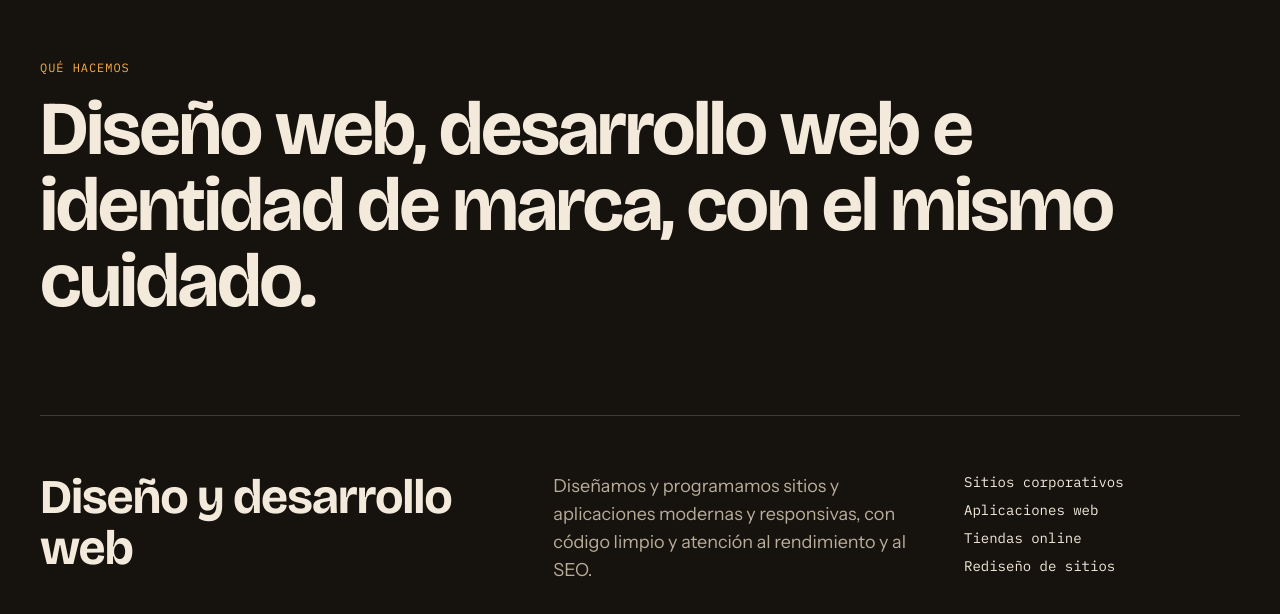
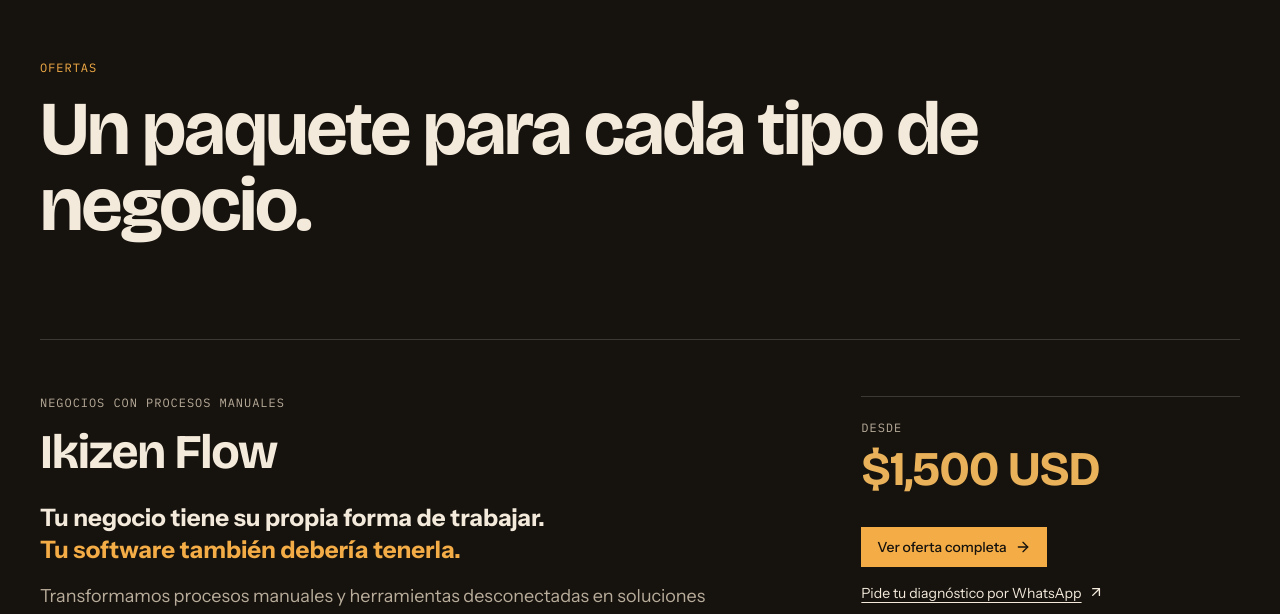
Before and after one commit to Ikizen-Agency/landing-page-ikizen, a Next.js app: page / in a window 1280 px wide. Shown: the part 2171-2785 px from the top of the page. Built offline with nearby package versions, Linux system fonts and the light colour scheme; no server answers.

Commit message:
feat(offers): show offer cards on the home page in place of the services
One card per offer from offers.ts, with its client type, promise, from price, a link to its page and a booking CTA. Navigation points at #offers and offer CTAs send the offer slug with their clicks.

```diff
--- a/odd/tasks/offers.md
+++ b/odd/tasks/offers.md
@@ -47,7 +47,7 @@ A package aimed at one client type, with its process, price, payment terms and s
 
 - [x] T1 Project links to production URLs. Route: inline (one data file). Commit: `feat(portfolio): link projects to their production apps`. Checks: tsc and lint passed.
 - [x] T2 Offer data model, offer pages, routes, sitemap, metadata and redirects from the service pages. Route: delegated (2+ non-trivial files). Commit: `feat(offers): add offer pages from a single data source and retire the service pages`. Checks: tsc and lint passed; build prerendered `/offers/ikizen-flow` and `/en/offers/ikizen-flow` (SSG). About 675 added and 655 removed lines: most of the removal is the two service pages' copy, most of the addition is the bilingual offer copy, which cannot be split without leaving an offer page half written. The footer column already lists offers here, because removing the service routes would otherwise leave it broken; the home Services blocks lose their links until T3 replaces them.
-- [ ] T3 Home offer cards replace the Services section; nav, footer and structured data follow the offers. Route: delegated (2+ non-trivial files).
+- [x] T3 Home offer cards replace the Services section; nav, footer and structured data follow the offers. Route: delegated (2+ non-trivial files). Commit: `feat(offers): show offer cards on the home page in place of the services`. Checks: tsc and lint passed. The section anchor is `#offers`, with an empty `#services` target kept so old links still land on it; nav and mobile menu read "Ofertas"/"Offers". Offer CTAs track `offer_card` and `offer_page` locations with the offer slug. Structured data needed no change: only the removed service pages described services.
 - [ ] T4 Regional pricing: middleware, region cookie and client price. Route: delegated (2+ non-trivial files).
 - [ ] T5 Deploy to production and smoke check.
 
--- a/src/components/booking/BookingLink.tsx
+++ b/src/components/booking/BookingLink.tsx
@@ -7,6 +7,8 @@ type BookingLinkProps = {
   dict: Pick<Dictionary, "booking" | "whatsappUrl">;
   location: TrackLocation;
   className: string;
+  /** The slug of the offer this CTA belongs to, sent with the click. */
+  offer?: string;
   /** Replaces the booking label, for a CTA tied to one offer. */
   label?: string;
   /** Replaces the WhatsApp label where the full one does not fit. */
@@ -14,12 +16,12 @@ type BookingLinkProps = {
 };
 
 /** Every booking CTA: the hosted Cal.com page, or WhatsApp until `BOOKING_URL` is set. */
-export function BookingLink({ dict, location, className, label, fallbackLabel }: BookingLinkProps) {
+export function BookingLink({ dict, location, className, offer, label, fallbackLabel }: BookingLinkProps) {
   const { booking, whatsappUrl } = dict;
   const text = BOOKING_URL ? (label ?? booking.cta) : (fallbackLabel ?? booking.fallbackCta);
   const tracking = BOOKING_URL
-    ? trackAttrs("book_cta_click", { location })
-    : trackAttrs("whatsapp_click", { location });
+    ? trackAttrs("book_cta_click", { location, offer })
+    : trackAttrs("whatsapp_click", { location, offer });
 
   return (
     <a href={BOOKING_URL ?? whatsappUrl} target="_blank" rel="noopener noreferrer" {...tracking} className={className}>
--- a/src/components/landing/HomePage.tsx
+++ b/src/components/landing/HomePage.tsx
@@ -2,9 +2,9 @@ import { Closing } from "@/components/landing/Closing";
 import { Footer } from "@/components/landing/Footer";
 import { Hero } from "@/components/landing/Hero";
 import Navbar from "@/components/landing/Navbar";
+import { Offers } from "@/components/landing/Offers";
 import { Process } from "@/components/landing/Process";
 import { Projects } from "@/components/landing/Projects";
-import { Services } from "@/components/landing/Services";
 import { getDictionary, type Locale } from "@/i18n";
 
 export function HomePage({ locale }: { locale: Locale }) {
@@ -15,7 +15,7 @@ export function HomePage({ locale }: { locale: Locale }) {
       <Navbar locale={locale} />
       <main id="main" tabIndex={-1} className="focus:outline-none">
         <Hero dict={dict} />
-        <Services services={dict.services} />
+        <Offers dict={dict} />
         <Projects projects={dict.projects} />
         <Process process={dict.process} />
         <Closing dict={dict} />
--- /dev/null
+++ b/src/components/landing/Offers.tsx
@@ -0,0 +1,66 @@
+import Link from "next/link";
+import { ArrowRight } from "lucide-react";
+import { BookingLink } from "@/components/booking/BookingLink";
+import { OfferPrice } from "@/components/offers/OfferPrice";
+import { buttonVariants } from "@/components/ui/button";
+import type { Dictionary } from "@/i18n";
+import type { OfferCard as OfferCardData } from "@/i18n/types";
+
+type OffersProps = { dict: Pick<Dictionary, "offers" | "booking" | "whatsappUrl"> };
+
+/** `wide` lays a lone offer out as one editorial row; with more, each card stacks in a grid cell. */
+function OfferCard({ card, dict, wide }: OffersProps & { card: OfferCardData; wide: boolean }) {
+  return (
+    <article className={wide ? "grid gap-10 border-y py-10 lg:grid-cols-12 lg:gap-8 lg:py-14" : "flex flex-col gap-10 border-y py-10"}>
+      <div className={wide ? "lg:col-span-7" : undefined}>
+        <p className="font-mono text-label uppercase text-paper-dim">{card.clientType}</p>
+        <h3 className="mt-4 text-display-md font-bold">{card.name}</h3>
+        <p className="mt-6 text-balance text-2xl font-bold">
+          {card.title[0]} <span className="text-amber">{card.title[1]}</span>
+        </p>
+        <p className="mt-4 max-w-prose text-lg text-paper-dim">{card.lead}</p>
+      </div>
+
+      <div className={wide ? "border-t pt-6 lg:col-span-4 lg:col-start-9" : "mt-auto border-t pt-6"}>
+        <p className="font-mono text-label uppercase text-paper-dim">{dict.offers.fromLabel}</p>
+        <OfferPrice price={card.price} className="mt-2 block font-display text-display-md font-bold text-gold" />
+        <div className="mt-8 flex flex-col items-start gap-4">
+          <Link href={card.href} className={buttonVariants({ size: "lg" })}>
+            {dict.offers.fullOfferLabel}
+            <ArrowRight aria-hidden="true" />
+          </Link>
+          <BookingLink
+            dict={dict}
+            location="offer_card"
+            offer={card.slug}
+            label={card.cta.label}
+            fallbackLabel={card.cta.fallbackLabel}
+            className="inline-flex items-center gap-1.5 text-sm text-paper underline underline-offset-4 transition-colors duration-200 hover:text-amber"
+          />
+        </div>
+      </div>
+    </article>
+  );
+}
+
+export function Offers({ dict }: OffersProps) {
+  const { offers } = dict;
+  const wide = offers.cards.length === 1;
+
+  return (
+    <section id="offers" className="relative scroll-mt-16 px-gutter py-section">
+      {/* Keeps old `#services` links landing on this section. */}
+      <span id="services" aria-hidden="true" className="absolute top-0 scroll-mt-16" />
+      <div className="mx-auto max-w-site">
+        <p className="font-mono text-label uppercase text-amber">{offers.eyebrow}</p>
+        <h2 className="mt-4 text-display-lg font-bold">{offers.title}</h2>
+
+        <div className={wide ? "mt-16 lg:mt-24" : "mt-16 grid gap-x-8 gap-y-12 md:grid-cols-2 lg:mt-24"}>
+          {offers.cards.map((card) => (
+            <OfferCard key={card.slug} card={card} dict={dict} wide={wide} />
+          ))}
+        </div>
+      </div>
+    </section>
+  );
+}
--- a/src/components/landing/Services.tsx
+++ /dev/null
@@ -1,28 +0,0 @@
-import type { Dictionary } from "@/i18n";
-
-export function Services({ services }: { services: Dictionary["services"] }) {
-  return (
-    <section id="services" className="scroll-mt-16 px-gutter py-section">
-      <div className="mx-auto max-w-site">
-        <p className="font-mono text-label uppercase text-amber">{services.eyebrow}</p>
-        <h2 className="mt-4 text-display-lg font-bold">{services.title}</h2>
-
-        <div className="mt-16 border-b lg:mt-24">
-          {services.blocks.map((block) => (
-            <article key={block.title} className="grid gap-6 border-t py-10 lg:grid-cols-12 lg:gap-8 lg:py-14">
-              <h3 className="text-display-md font-bold lg:col-span-5">{block.title}</h3>
-              <div className="lg:col-span-4">
-                <p className="text-lg text-paper-dim">{block.summary}</p>
-              </div>
-              <ul className="space-y-2 font-mono text-sm text-paper lg:col-span-3">
-                {block.offerings.map((offering) => (
-                  <li key={offering}>{offering}</li>
-                ))}
-              </ul>
-            </article>
-          ))}
-        </div>
-      </div>
-    </section>
-  );
-}
--- a/src/components/offers/OfferPage.tsx
+++ b/src/components/offers/OfferPage.tsx
@@ -87,6 +87,7 @@ export function OfferPage({ locale, slug }: { locale: Locale; slug: string }) {
                 <BookingLink
                   dict={dict}
                   location="offer_page"
+              offer={offer.slug}
                   label={offer.cta.label}
                   fallbackLabel={offer.cta.fallbackLabel}
                   className={buttonVariants({ size: "lg", className: "mt-8 h-auto min-h-10 whitespace-normal py-2 text-left" })}
@@ -214,6 +215,7 @@ export function OfferPage({ locale, slug }: { locale: Locale; slug: string }) {
             <BookingLink
               dict={dict}
               location="offer_page"
+              offer={offer.slug}
               label={offer.cta.label}
               fallbackLabel={offer.cta.fallbackLabel}
               className="mt-12 flex items-center justify-between gap-4 text-balance bg-ink px-5 py-8 font-display text-display-md font-bold text-paper transition-colors duration-200 hover:text-amber sm:gap-6 sm:px-10 sm:py-12 lg:mt-20 [&_svg]:transition-transform [&_svg]:duration-200 hover:[&_svg]:-translate-y-1 hover:[&_svg]:translate-x-1 motion-reduce:[&_svg]:transition-none"
--- a/src/i18n/en.ts
+++ b/src/i18n/en.ts
@@ -1,5 +1,5 @@
 import { whatsappUrl } from "./contact";
-import { getOfferLinks } from "./offers";
+import { getOfferCards, getOfferLinks } from "./offers";
 import { getProjectStops } from "./projects";
 import { routes } from "./routes";
 import type { Dictionary } from "./types";
@@ -24,7 +24,7 @@ export const en: Dictionary = {
     skipToContent: "Skip to content",
     links: [
       { label: "Home", href: home },
-      { label: "Services", href: "/en#services" },
+      { label: "Offers", href: "/en#offers" },
       { label: "Projects", href: "/en#projects" },
       { label: "Process", href: "/en#process" },
     ],
@@ -40,22 +40,6 @@ export const en: Dictionary = {
       ikigai: "ikigai — reason for being",
       kaizen: "kaizen — continuous improvement",
     },
-  },
-  services: {
-    eyebrow: "What we do",
-    title: "Web design, web development and brand identity, with the same care.",
-    blocks: [
-      {
-        title: "Web design and development",
-        summary: "We design and build modern, responsive sites and apps with clean code and close attention to performance and SEO.",
-        offerings: ["Company websites", "Web applications", "Online stores", "Website redesigns"],
-      },
-      {
-        title: "Brand identity",
-        summary: "Logos, palettes, type and style guides that keep your brand consistent on every channel.",
-        offerings: ["Strategic logos", "Identity systems", "Naming", "Brand guidelines"],
-      },
-    ],
   },
   projects: {
     eyebrow: "Projects",
@@ -130,6 +114,10 @@ export const en: Dictionary = {
     lastUpdatedDate: "November 1, 2026",
   },
   offers: {
+    eyebrow: "Offers",
+    title: "A package for each kind of business.",
+    fullOfferLabel: "See the full offer",
+    cards: getOfferCards("en"),
     fromLabel: "From",
   },
   pages: {
--- a/src/i18n/es.ts
+++ b/src/i18n/es.ts
@@ -1,5 +1,5 @@
 import { whatsappUrl } from "./contact";
-import { getOfferLinks } from "./offers";
+import { getOfferCards, getOfferLinks } from "./offers";
 import { getProjectStops } from "./projects";
 import { routes } from "./routes";
 import type { Dictionary } from "./types";
@@ -24,7 +24,7 @@ export const es: Dictionary = {
     skipToContent: "Saltar al contenido",
     links: [
       { label: "Inicio", href: home },
-      { label: "Servicios", href: "/#services" },
+      { label: "Ofertas", href: "/#offers" },
       { label: "Proyectos", href: "/#projects" },
       { label: "Proceso", href: "/#process" },
     ],
@@ -40,22 +40,6 @@ export const es: Dictionary = {
       ikigai: "ikigai — razón de ser",
       kaizen: "kaizen — mejora continua",
     },
-  },
-  services: {
-    eyebrow: "Qué hacemos",
-    title: "Diseño web, desarrollo web e identidad de marca, con el mismo cuidado.",
-    blocks: [
-      {
-        title: "Diseño y desarrollo web",
-        summary: "Diseñamos y programamos sitios y aplicaciones modernas y responsivas, con código limpio y atención al rendimiento y al SEO.",
-        offerings: ["Sitios corporativos", "Aplicaciones web", "Tiendas online", "Rediseño de sitios"],
-      },
-      {
-        title: "Identidad de marca",
-        summary: "Logotipos, paletas, tipografía y guías de estilo para que tu marca sea coherente en todos los canales.",
-        offerings: ["Logotipos estratégicos", "Sistemas de identidad", "Naming", "Manuales de marca"],
-      },
-    ],
   },
   projects: {
     eyebrow: "Proyectos",
@@ -130,6 +114,10 @@ export const es: Dictionary = {
     lastUpdatedDate: "1 de noviembre de 2026",
   },
   offers: {
+    eyebrow: "Ofertas",
+    title: "Un paquete para cada tipo de negocio.",
+    fullOfferLabel: "Ver oferta completa",
+    cards: getOfferCards("es"),
     fromLabel: "Desde",
   },
   pages: {
--- a/src/i18n/offers.ts
+++ b/src/i18n/offers.ts
@@ -1,5 +1,5 @@
 import { offerPaths } from "./routes";
-import type { Locale, NavLink, OfferCopy, OfferDetail, OfferPricing } from "./types";
+import type { Locale, NavLink, OfferCard, OfferCopy, OfferDetail, OfferPricing } from "./types";
 
 type Offer = {
   /** The page lives at `/offers/<slug>` and `/en/offers/<slug>`. */
@@ -241,3 +241,10 @@ export function getOffer(slug: string, locale: Locale): OfferDetail | undefined
 export function getOfferLinks(locale: Locale): NavLink[] {
   return OFFERS.map(({ slug, name }) => ({ label: name, href: offerPaths(slug)[locale] }));
 }
+
+export function getOfferCards(locale: Locale): OfferCard[] {
+  return OFFERS.map(({ slug, name, price, copy }) => {
+    const { clientType, hero, cta } = copy[locale];
+    return { slug, name, clientType, price, cta, title: hero.title, lead: hero.lead, href: offerPaths(slug)[locale] };
+  });
+}
--- a/src/i18n/types.ts
+++ b/src/i18n/types.ts
@@ -1,12 +1,6 @@
 export type Locale = "es" | "en";
 
 export type NavLink = { label: string; href: string };
-
-export type ServiceBlock = {
-  title: string;
-  summary: string;
-  offerings: string[];
-};
 
 export type ProjectStop = {
   name: string;
@@ -70,6 +64,13 @@ export type OfferCopy = {
   closing: { eyebrow: string; title: string; text: string; signoff: string; note: string };
 };
 
+/** What the home shows of an offer: enough to choose it, with its page for the rest. */
+export type OfferCard = Pick<OfferDetail, "slug" | "name" | "clientType" | "price" | "cta"> & {
+  title: [string, string];
+  lead: string;
+  href: string;
+};
+
 export type OfferDetail = OfferCopy & {
   slug: string;
   name: string;
@@ -121,11 +122,6 @@ export type Dictionary = {
     whatsappCta: string;
     captions: { ikigai: string; kaizen: string };
   };
-  services: {
-    eyebrow: string;
-    title: string;
-    blocks: ServiceBlock[];
-  };
   projects: {
     eyebrow: string;
     title: string;
@@ -171,7 +167,11 @@ export type Dictionary = {
     lastUpdatedDate: string;
   };
   offers: {
+    eyebrow: string;
+    title: string;
     fromLabel: string;
+    fullOfferLabel: string;
+    cards: OfferCard[];
   };
   pages: {
     terms: LegalPageCopy;
--- a/src/lib/analytics.ts
+++ b/src/lib/analytics.ts
@@ -1,11 +1,12 @@
 import type { Locale } from "@/i18n";
 
 /** Where a CTA sits on the page, so its clicks compare across sections. */
-export type TrackLocation = "nav" | "hero" | "offer_page" | "closing" | "footer";
+export type TrackLocation = "nav" | "hero" | "offer_card" | "offer_page" | "closing" | "footer";
 
 type EventParams = {
-  book_cta_click: { location: TrackLocation };
-  whatsapp_click: { location: TrackLocation };
+  /** `offer` is the slug, set on the CTAs that belong to one offer. */
+  book_cta_click: { location: TrackLocation; offer?: string };
+  whatsapp_click: { location: TrackLocation; offer?: string };
   project_click: { project: string };
   language_switch: { from: Locale; to: Locale };
 };
@@ -27,7 +28,7 @@ export function track<Event extends AnalyticsEvent>(event: Event, params: EventP
 export function trackAttrs<Event extends AnalyticsEvent>(event: Event, params: EventParams[Event]) {
   const attributes: Record<`data-track${string}`, string> = { "data-track": event };
   for (const [key, value] of Object.entries(params)) {
-    attributes[`data-track-${key}`] = value;
+    if (value !== undefined) attributes[`data-track-${key}`] = value;
   }
   return attributes;
 }
```
Also changed, not shown: 1 other file (tests, documents, lock files or other folders).
